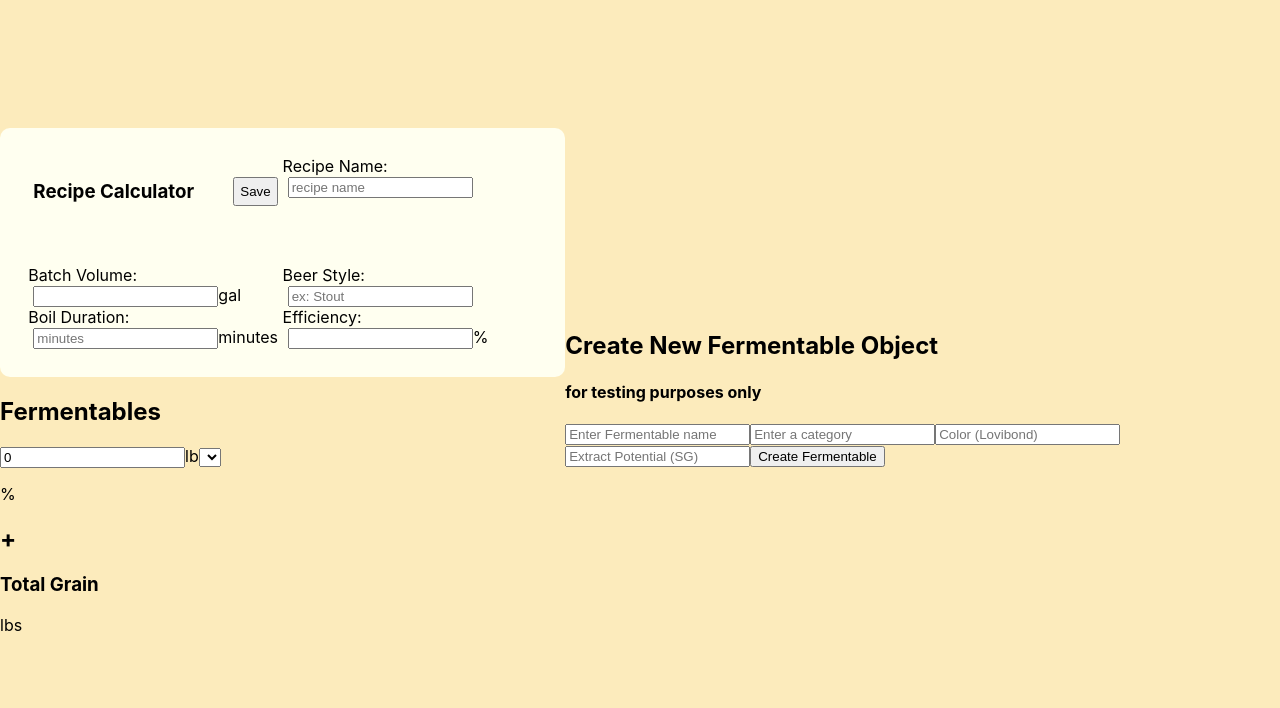
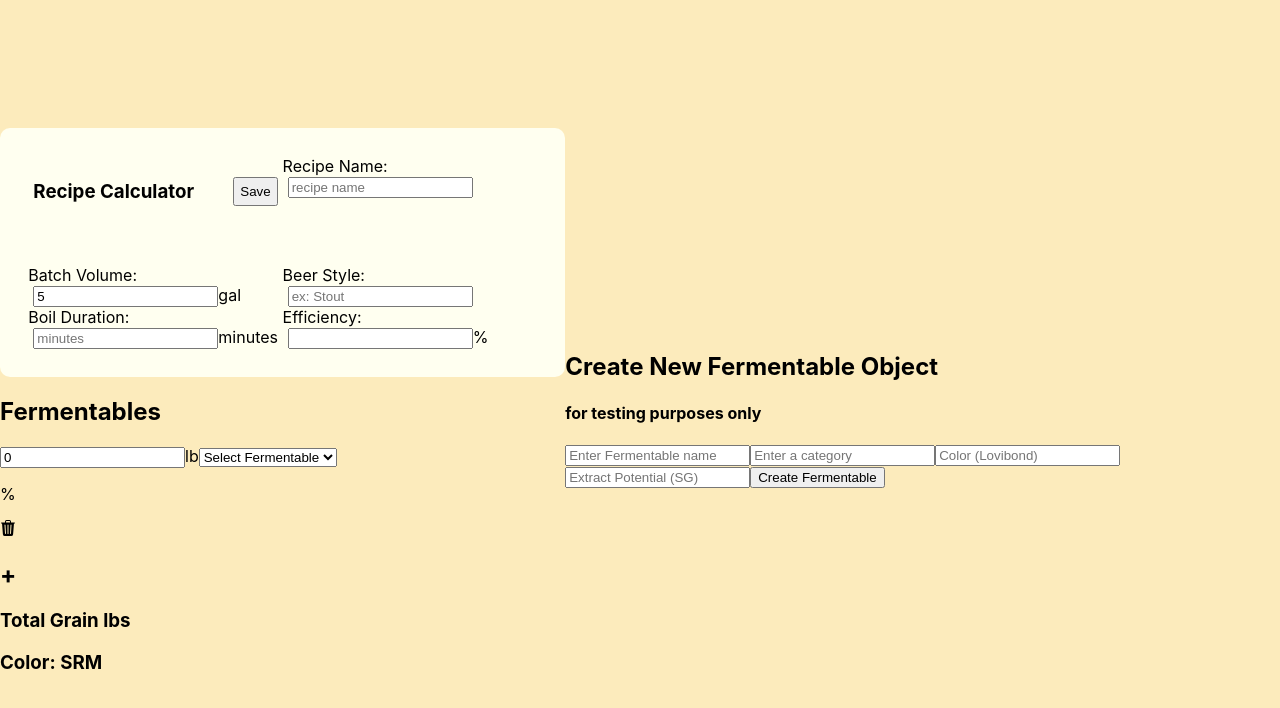
Before and after one commit to AuTangen/BrewTools, a React (Create React App) app in the folder client/: page /recipecalc in a window 1280 px wide. Shown: the top 708 px of the page. Built offline with nearby package versions, Linux system fonts and the light colour scheme; no server answers; a web font is replaced by a local one.

Commit message:
implemented SRM calculations from grain data

```diff
--- a/client/package.json
+++ b/client/package.json
@@ -10,6 +10,7 @@
     "axios": "^1.4.0",
     "react": "^18.2.0",
     "react-dom": "^18.2.0",
+    "react-icons": "^4.10.1",
     "react-router-dom": "^6.13.0",
     "react-scripts": "5.0.1",
     "web-vitals": "^2.1.4"
--- a/client/src/components/AddFerm.js
+++ b/client/src/components/AddFerm.js
@@ -1,10 +1,12 @@
 import { NavLink, useNavigate } from 'react-router-dom';
 import React, { useState, useEffect, useId } from 'react';
 import axios from 'axios';
+import { BsFillTrash3Fill } from "react-icons/bs";
 
 
 
 function AddFerm(props) {
+
 
     const ref = React.useRef(null)
     useEffect(() => {
@@ -48,14 +50,35 @@ function AddFerm(props) {
             <option key={fermentable._id} name={fermentable.name}>{fermentable.name}</option>
         )
     }
-// -----------------------------------------------------------------------------
+// -----------------delete ferm----------------------------------------------------
+
+    const deleteFerm = () => {
+        ref.current.remove();
+    }
+// ---------------grain type fetch----------------------------------------------------
+
+// const handleSelectChange = async () => {
+//     console.log(ref.current.children[2].value)
+//     axios.get(`/api/fermentable/${ref.current.children[2].value}`).then(res => {
+//         console.log("res ", res.data);
+//         console.log(ref.current)
+//     }
+
+//         )
+
+//     };
+
     return (
-        <div name={id}>
-            <input id={id} value={input} onChange={handleChange} name="amount" type='number' placeholder='0'></input><span>lb</span>
-            <select name="fermentables" id="fermentables">
+        <div name={id} ref={ref}>
+            <input id={id} value={input} onChange={handleChange} name="amount" type='numeric' placeholder='0'></input><span>lb</span>
+            <select name="fermentables" id="fermentables" >
+                <option>Select Fermentable</option>
                 {fermentable.map(outputFermentables)}
             </select>
             <p name="percentOutput">%</p>
+
+            <BsFillTrash3Fill onClick={deleteFerm}/>
+
         </div>
     )
 
--- a/client/src/pages/Recipecalc.js
+++ b/client/src/pages/Recipecalc.js
@@ -6,20 +6,28 @@ import AddFerm from '../components/AddFerm';
 
 
 
+
+
 function RecipeCalc(props) {
 
-
+    const [volume, setVolume] = useState(5)
     const [grainTotal, setGrainTotal] = useState()
     const [gristPercent, setGristPercent] = useState()
+    const [fermAmounts, setFermAmounts] = useState([])
+    const [fermData, setFermData] = useState([])
+    const [srm, setSRM] = useState()
 
     const ref = React.useRef(null)
+
+
+    const handleVolChange = (event) => {
+        console.log(event.target.value)
+        setVolume(event.target.value)
+    }
 
     const handleGrainChange = () => {
 
         var divObject = ref.current.children
-        for (let i = 0; i < divObject.length; i++) {
-        console.log(divObject[i].children[3])
-        }
         var grainInput = Array.from(ref.current.children)
 
         const valueArray = []
@@ -33,6 +41,8 @@ function RecipeCalc(props) {
 
 
         }
+
+
         let percentArray = [];
         var arrayNumbers = valueArray.map(Number)
         arrayNumbers.forEach(function (num) {
@@ -41,15 +51,55 @@ function RecipeCalc(props) {
                 console.log('row ' + i + ' ' + percentArray[i])
                 divObject[i].children[3].innerHTML = percentArray[i] + '%'
             }
-            // console.log('Percent ' + percentArray[0]);
+
 
         });
 
-        // setGristPercent(sum / grainInput.length)
+
         setGrainTotal(sum)
+        setFermAmounts(arrayNumbers)
+
+        getFermData();
+
+
+
+
+
+
 
 
     }
+
+    // -----------------------------------------------------------
+
+  const getFermData = async () => {
+    let fermDataArray = []
+        for (let i = 0; i < ref.current.children.length; i++) {
+        axios.get(`/api/fermentable/${ref.current.children[i].children[2].value}`).then(res => {
+            fermDataArray.push(res.data)
+
+        })
+    }
+        setFermData(fermDataArray)
+        console.log(fermData)
+        const MCU = [];
+        let MCUsum = 0;
+        let SRM = 0;
+
+        for (let i = 0; i < fermAmounts.length; i++) {
+          MCU.push((fermAmounts[i] * fermData[i].color)/volume);
+          MCUsum = MCU.reduce((pv, cv) => pv + cv, 0);
+        }
+          SRM = 1.4922 * (MCUsum ** 0.6859)
+          console.log(SRM)
+
+          setSRM(SRM)
+
+        //    if (SRM.isNAN) {console.log(SRM)}
+        //    else {console.log("not a number")}
+
+  }
+
 
 
     // -----------------------Add Fermentable to Recipe List-----------------------------------------------------
@@ -146,7 +196,7 @@ function RecipeCalc(props) {
 
                     <div>
                         <label for="batchvol">Batch Volume:</label>
-                        <input name="batchvol" id="batchvol" type='number' className='recipe-input'></input><span>gal</span>
+                        <input name="batchvol" id="batchvol" type='numeric' className='recipe-input' onChange={handleVolChange} value={volume}></input><span>gal</span>
                     </div>
 
                     <div>
@@ -177,8 +227,11 @@ function RecipeCalc(props) {
                 </div>
                 <h2 onClick={addFerm}>+</h2>
                 <div>
-                    <h3>Total Grain</h3>
-                    <p>{grainTotal} lbs</p>
+                    <h3>Total Grain {grainTotal} lbs</h3>
+                </div>
+                <div>
+                    <h3>Color: {srm} SRM</h3>
+
                 </div>
 
 
```
Also changed, not shown: 2 other files (tests, documents, lock files or other folders).
